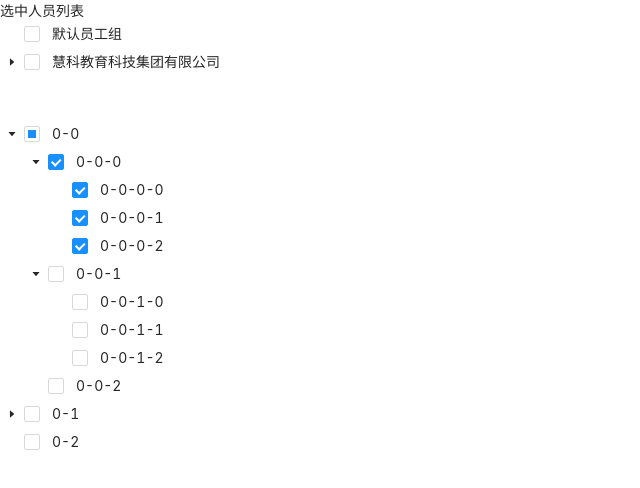
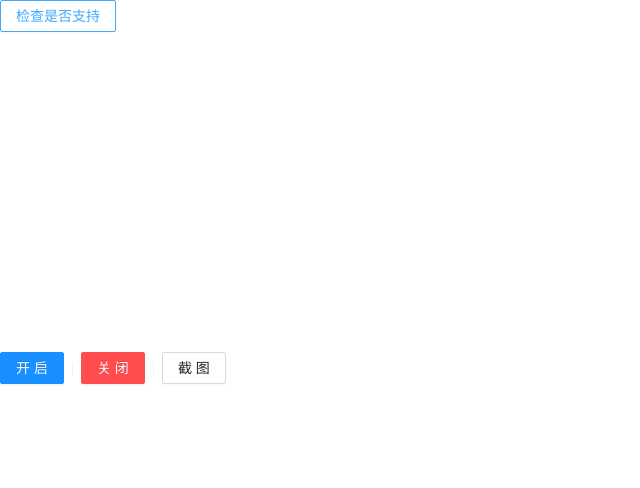
Before and after one commit to iiLsss/react-basic-tutorial, a React app: page / in a window 1280 px wide. Shown: the top 488 px of the page, without its empty margins (0-640 px from the left). Built offline with nearby package versions, Linux system fonts and the light colour scheme.

Commit message:
feat: 增加摄像头功能

```diff
--- a/src/OrgList/index.js
+++ b/src/OrgList/index.js
@@ -75,9 +75,7 @@ class Demo extends React.Component {
         visible: true,
         currentUserList: info.node.user_list
       })
-
     }
-
 
     console.log(selectedKeys);
     this.setState({
@@ -120,18 +118,15 @@ class Demo extends React.Component {
       <>
         选中人员列表{
           userKeys.map(item => (
-            <span key={item}>{item}-----</span>
+            <span key={item}>-----{item}-----</span>
           ))
         }
         <Tree
           checkable
           onExpand={this.onExpand}
-          // expandedKeys={expandedKeys}
-          // autoExpandParent={this.autoExpandParent}
           onCheck={this.onCheck}
           checkedKeys={checkedKeys}
           onSelect={this.onSelect}
-          // selectedKeys={selectedKeys}
           treeData={data}
         />
           <Modal
--- a/src/TreeList/index.js
+++ b/src/TreeList/index.js
@@ -80,7 +80,8 @@ const Demo = () => {
   const [autoExpandParent, setAutoExpandParent] = useState(true);
 
   const onExpand = expandedKeys => {
-    console.log('onExpand', expandedKeys); // if not set autoExpandParent to false, if children expanded, parent can not collapse.
+    console.log('onExpand', expandedKeys);
+    // if not set autoExpandParent to false, if children expanded, parent can not collapse.
     // or, you can remove all expanded children keys.
 
     setExpandedKeys(expandedKeys);
--- a/src/index.js
+++ b/src/index.js
@@ -16,11 +16,18 @@ import 'antd/dist/antd.css';
 // import TodoList from './TodoList'
 
 // import CheckTree from './rsuite/CheckTree'
-import OrgList from './OrgList'
-import TreeList from './TreeList'
-ReactDOM.render(<>
-  <OrgList />
-  <br/>
-  <br/>
-  <TreeList />
+// import OrgList from './OrgList'
+// import TreeList from './TreeList'
+
+
+// ReactDOM.render(<>
+//   <OrgList />
+//   <br/>
+//   <br/>
+//   <TreeList />
+  // </>, document.getElementById('root'))
+
+import WebRtc from './pages/webRtc'
+  ReactDOM.render(<>
+    <WebRtc />
   </>, document.getElementById('root'))
--- /dev/null
+++ b/src/pages/webRtc/Camera.js
@@ -0,0 +1,65 @@
+import React,  { useEffect, useRef }  from 'react'
+import { Button, Divider} from 'antd'
+
+export default () => {
+
+  const videoRef = useRef(null)
+  const canvasRef = useRef(null)
+
+  let mediaStream = null
+  const openCamera = () => {
+    var constraints = { video: {
+      width: { min: 1280 },
+      height: { min: 720 }
+    }}
+    // https://developer.mozilla.org/zh-CN/docs/Web/API/MediaDevices/getUserMedia
+    navigator.mediaDevices.getUserMedia(constraints)
+    .then(function(stream) {
+      mediaStream = stream
+      var video = videoRef.current;
+      /**
+       * 在旧版本的媒体资源规范中，添加流作为<video>元素需要创建一个关于 MediaStream的对象URL。现已没必要这样做了，浏览器已经移除了该操作的支持。
+       * URL.createObjectURL  & srcObject
+       * https://developer.mozilla.org/zh-CN/docs/Web/API/URL/createObjectURL
+       */
+      if ("srcObject" in video) {
+        video.srcObject = stream;
+      } else {
+        // 防止在新的浏览器里使用它，应为它已经不再支持了
+        video.src = window.URL.createObjectURL(stream);
+      }
+      video.onloadedmetadata = function(e) {
+        video.play();
+      }
+    })
+    .catch(function(err) {
+      /* 处理error */
+      console.log(err);
+    })
+  }
+
+  const closeCamera = () => {
+    console.log(mediaStream.getTracks())
+    mediaStream.getTracks().forEach(track => track.stop());
+  }
+
+  const photograph = () => {
+    let ctx = canvasRef.getContext('2d')
+    ctx.drawImage(videoRef.current, 0, 0, 600, 300)
+  }
+
+
+  return (
+    <>
+      <video ref={videoRef} width="600" height="300"></video>
+      <canvas ref={canvasRef} width="600" height="300"></canvas>
+      <br/>
+      <Button type="primary" onClick={openCamera}>开启</Button>
+      <Divider type="vertical" />
+      <Button type="danger" onClick={closeCamera}>关闭</Button>
+      <Divider type="vertical" />
+      <Button onClick={closeCamera}>截图</Button>
+    </>
+
+  )
+}
--- /dev/null
+++ b/src/pages/webRtc/Support.js
@@ -0,0 +1,25 @@
+import React, { useState } from 'react'
+import {Button} from 'antd'
+
+export default () => {
+
+  let [isSupport, setSupport ] = useState(false)
+  const isCheckWebTRC = () => {
+    navigator.getUserMedia  = navigator.getUserMedia ||
+                          navigator.webkitGetUserMedia ||
+                          navigator.mozGetUserMedia ||
+                          navigator.msGetUserMedia;
+    if (!!navigator.getUserMedia) {
+      setSupport('恭喜您，经过测试')
+    } else {
+      setSupport('不支持')
+    }
+  }
+
+  return (
+    <>
+      <Button onClick={isCheckWebTRC}>检查是否支持</Button>
+      <p>{isSupport}</p>
+    </>
+  )
+}
--- /dev/null
+++ b/src/pages/webRtc/index.js
@@ -0,0 +1,18 @@
+import React, { Component } from 'react'
+import {Button} from 'antd'
+import CheckWebRTC from './Support'
+import Camera from './Camera'
+
+export default class index extends Component {
+
+
+  render() {
+    return (
+      <div>
+        <CheckWebRTC />
+        <Camera />
+
+      </div>
+    )
+  }
+}
```
